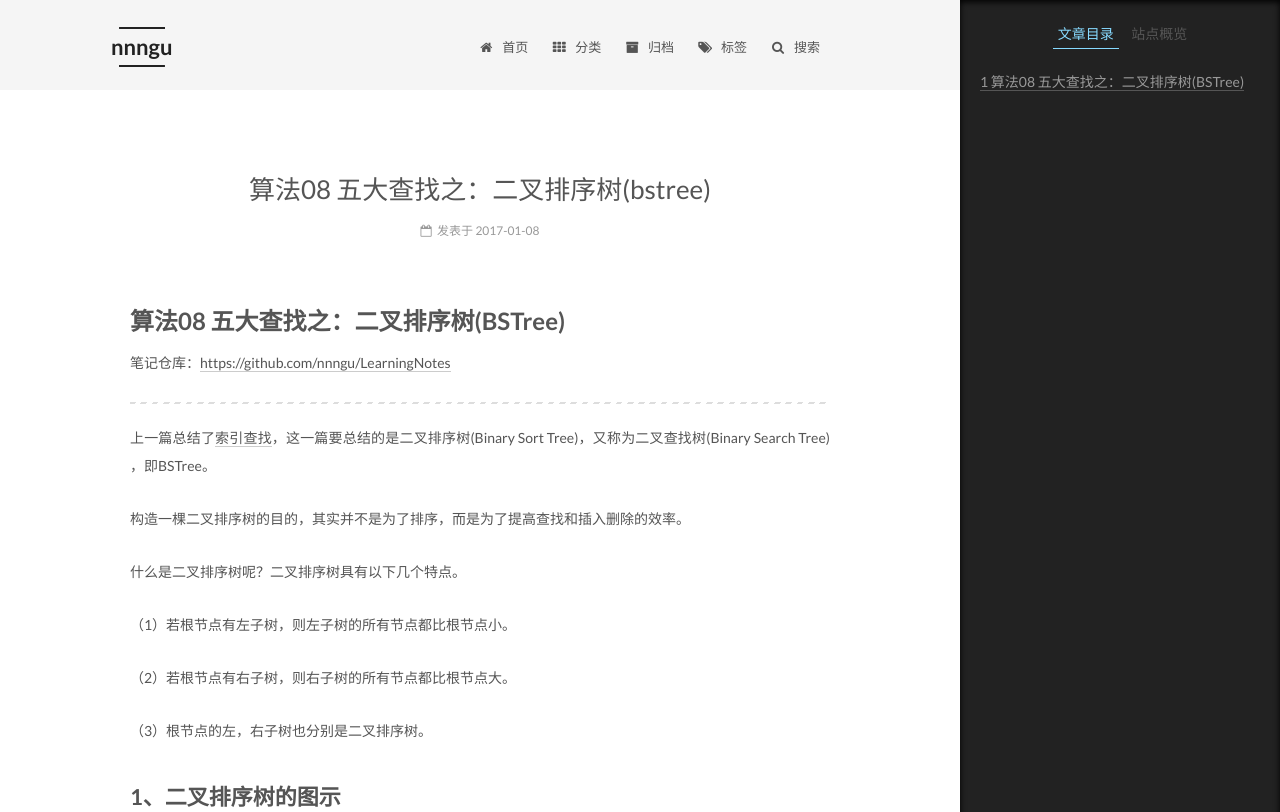
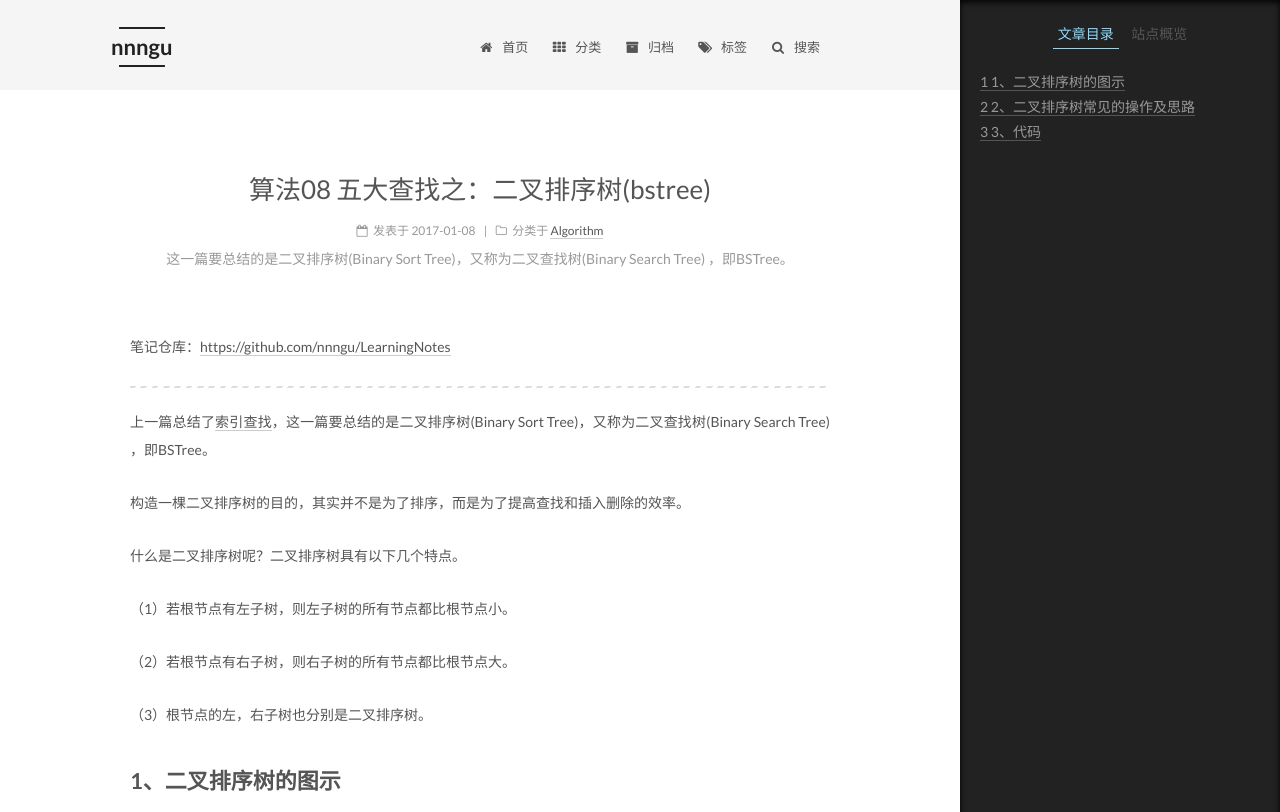
Before and after one commit to nnngu/LearningNotes, a Jekyll site: the page built from _posts/2017-01-08-算法08 五大查找之：二叉排序树(BSTree).md, in a window 1280 px wide and 1400 px high. Shown: the top 812 px of the window. Built offline with Jekyll 4.4.1, drawn with Linux system fonts in a browser that asks for light colours.

Commit message:
修改文件: _posts/2017-01-08-算法08 五大查找之：二叉排序树(BSTree).md

```diff
--- a/_posts/2017-01-08-算法08 五大查找之：二叉排序树(BSTree).md
+++ b/_posts/2017-01-08-算法08 五大查找之：二叉排序树(BSTree).md
@@ -1,4 +1,7 @@
-# 算法08 五大查找之：二叉排序树(BSTree)
+---
+categories: Algorithm
+description: 这一篇要总结的是二叉排序树(Binary Sort Tree)，又称为二叉查找树(Binary Search Tree) ，即BSTree。
+---
 
 笔记仓库：[https://github.com/nnngu/LearningNotes](https://github.com/nnngu/LearningNotes)
 
```
